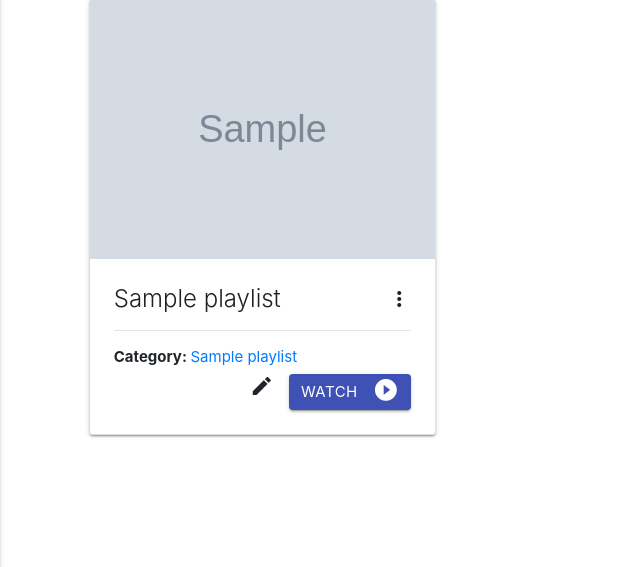
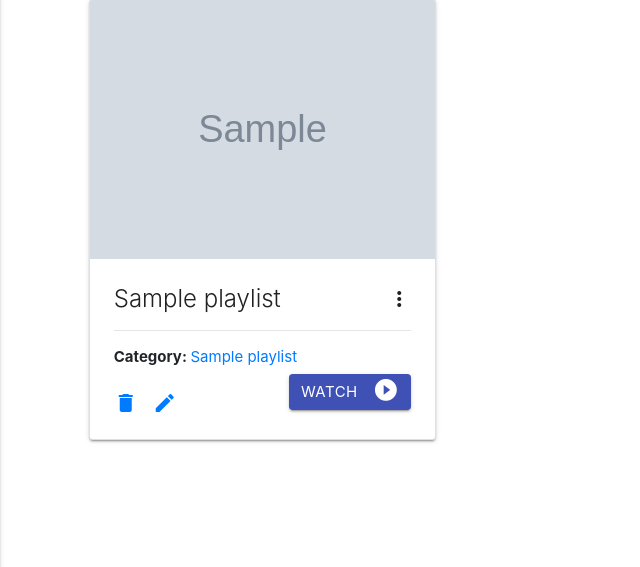
Before and after one commit to Garathd/vidx-video-sharing, a Flask app: template templates/dashboard.html in a window 1280 px wide. Shown: the part 73-640 px from the top of the page, without its empty margins (0-640 px from the left). Run offline with Flask 2, Linux system fonts and the light colour scheme; the template is opened without the code that fills it: most values are stand-ins (such as "Sample title", 1, 10 or a date in 2020); grey boxes marked "Sample" are stand-in pictures; some libraries are stand-ins or nearby versions.

Commit message:
Added Delete Functionality to Playlist

```diff
--- a/app.py
+++ b/app.py
@@ -110,7 +110,16 @@ def addplaylist():
         finally:
             return redirect('/{}'.format(user_name))
 
-    return redirect('/{}'.format(user_name))
+
+@app.route('/delete/<playlistid>', methods=['GET','POST'])
+def delete(playlistid):
+
+    try:
+        user_name = db.getLogin()
+        db.delete(playlistid)
+    finally:
+        return redirect('/{}'.format(user_name))
+
 
 
 if __name__ == '__main__':
--- a/db.py
+++ b/db.py
@@ -69,7 +69,20 @@ def addPlaylist(userid, title, description, image, video, category):
     finally:
         db.close()
 
-    return result
+
+def delete(playlistid):
+
+    db =  database()
+
+    sql = "DELETE FROM playlists WHERE playlist_id = {}".format(playlistid)
+
+    try:
+        with db.cursor(pymysql.cursors.DictCursor) as cursor:
+            cursor.execute(sql)
+            db.commit()
+    finally:
+        db.close()
+
 
 # Get categories
 def getCategories():
--- a/templates/dashboard.html
+++ b/templates/dashboard.html
@@ -11,9 +11,11 @@
                 <hr />
                 <p><strong>Category: </strong><a href="#">{{ playlist.category_name }}</a></p>
                 <div class="card_button">
-                    <a target="_blank"><i class="material-icons left">edit</i></a>
                     <a href="{{ playlist.video_source }}" target="_blank" class="waves-effect waves-light btn play_button"><i class="material-icons right">play_circle_filled</i>Watch</a>
                 </div>
+                <br />
+                <a href="/delete/{{ playlist.playlist_id }}"><i class="material-icons left">delete</i></a>
+                <a href="#" target="_blank"><i class="material-icons left">edit</i></a>
             </div>
             <div class="card-reveal">
                 <span class="card-title grey-text text-darken-4">{{ playlist.title }}<i class="material-icons right">close</i></span>
```
